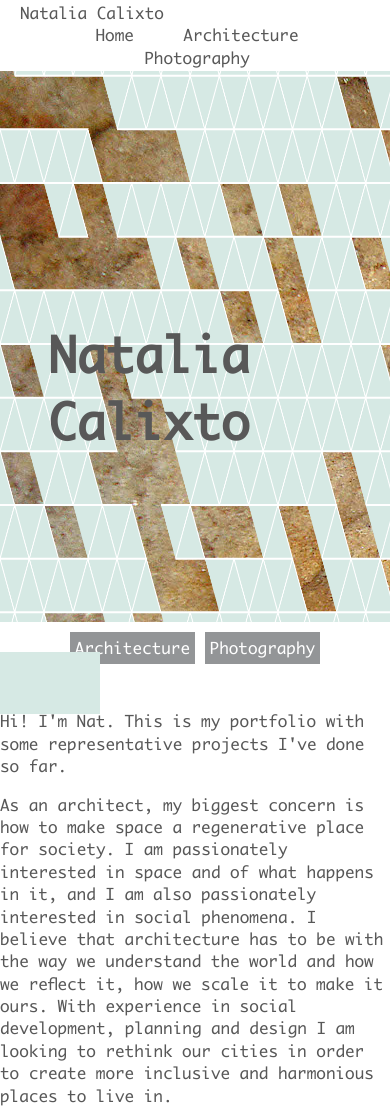
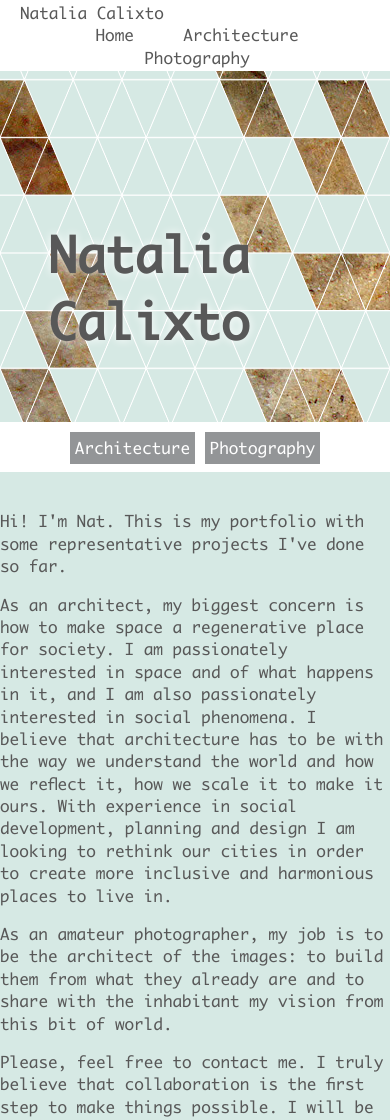
Before and after one commit to abcsds/NataliaCalixto, a Jekyll site: the page built from index.html, in a window 390 px wide. Shown: the top 1120 px of the page. Built offline with Jekyll 4.4.1, drawn with Linux system fonts in a browser that asks for light colours.

Commit message:
Finish non-responsive index

```diff
--- a/_config.yaml
+++ b/_config.yaml
@@ -14,7 +14,7 @@ sections:
 
 # Social
 name: Natalia Calixto
-email: nat.ccs14@gmail.com
+email: contact@NataliaCalixto.com
 # twitter_username: ""
 # github_username:  ""
 # googlep_username: ""
--- a/_sass/_base.scss
+++ b/_sass/_base.scss
@@ -198,7 +198,26 @@ html {
 .col-12 {
     width: 100%;
 }
-
+@include media-query($on-tablet) {
+  .col-1,
+  .col-2,
+  .col-3,
+  .col-4,
+  .col-5,
+  .col-6,
+  .col-7,
+  .col-8,
+  .col-9,
+  .col-10,
+  .col-11,
+  .col-12 {
+      width: auto;
+      float: none;
+  }
+  .col + .col {
+      margin-left: 0;
+  }
+}
 @include media-query($on-palm) {
   .col-1,
   .col-2,
--- a/_sass/_index.scss
+++ b/_sass/_index.scss
@@ -9,9 +9,9 @@
     padding-left: 3*$base-font-size;
     font-size: 3*$base-font-size;
     margin: 0;
-    -webkit-text-shadow: 0px 0px 10px 4px rgba(255,255,255,1);
-    -moz-text-shadow: 0px 0px 10px 4px rgba(255,255,255,1);
-    text-shadow: 0px 0px 10px 4px rgba(255,255,255,1);
+    -webkit-text-shadow: 0px 0px 10px rgba(255,255,255,1);
+    -moz-text-shadow: 0px 0px 10px rgba(255,255,255,1);
+    text-shadow: 0px 0px 10px rgba(255,255,255,1);
     z-index: 1;
   }
   canvas {
@@ -33,10 +33,14 @@
       color: white;
       text-decoration: none;
       background-color: $link-color;
+      &:hover {
+        text-decoration: underline;
+      }
     }
   }
 }
 #info {
+  background-color: $background-dark;
   .content {
     padding-top: 20px;
     padding-bottom: 20px;
@@ -44,10 +48,43 @@
     padding-left: 100px;
     display: inline;
     width: 70%;
-    background-color: $background-dark;
   }
   .profile-pic {
     display: inline;
-    width: 30%;
+    text-align: center;
+    height: 100%;
+    img {
+      padding-top: 20px;
+      padding-bottom: 20px;
+      max-width: 100%;
+    }
   }
 }
+#contact {
+  height: 200px;
+  vertical-align: middle;
+  .contact-wrapper {
+    text-align: center;
+    vertical-align: middle;
+    height: 100%;
+    padding-top: 15px;
+    h1 {
+      a {
+        text-decoration: none;
+        padding: 5px;
+        text-align: center;
+        color: $text-color;
+        text-decoration: none;
+        &:hover {
+          text-decoration: underline;
+          color: $text-color;
+        }
+      }
+    }
+    hr {
+      border: 0;
+      height: 1px;
+      background-image: linear-gradient(to right, rgba(0, 0, 0, 0), rgba(0, 0, 0, 0.75), rgba(0, 0, 0, 0));
+    }
+  }
+}
--- a/_sass/_nav.scss
+++ b/_sass/_nav.scss
@@ -19,6 +19,9 @@ nav {
     a {
       color: $text-color;
       text-decoration: none;
+      &:hover {
+        text-decoration: underline;
+      }
     }
   }
   .nav-menu {
@@ -32,6 +35,12 @@ nav {
       text-decoration: none;
       padding: 2px 0;
       margin: 0 20px;
+      &:hover {
+        text-decoration: underline;
+      }
     }
   }
 }
+// @include media-query($on-palm) {
+//
+// }
--- a/_sass/_variables.scss
+++ b/_sass/_variables.scss
@@ -17,7 +17,7 @@ $small-font-size:  $base-font-size * 0.875;
 $base-line-height: 1.5;
 $spacing-unit:     30px;
 $nav-height:       22px;
-$section-height:   600px;
+$section-height:   400px;
 
 // Transitions
 $transition-normal: 0.35s ease;
--- a/index.html
+++ b/index.html
@@ -41,14 +41,15 @@ title: Home
       things possible. I will be very glad hearing from you.
     </p>
   </div>
-  <div class="profile-pic col col-4">
-    <img src="{{ site.static_folder }}/img/profile.png" alt="{{ site.name }}" />
+  <div class="profile-pic col col-3">
+    <img src="{{ site.static_folder }}/img/foto.jpg" alt="{{ site.name }}" />
   </div>
 </section>
 
 <section id="contact">
   <div class="contact-wrapper">
-    <a href="mailto:{{ site.email }}">Contact Me</a>
+    <h1><a href="mailto:{{ site.email }}">Contact Me</a></h1>
+    <hr>
   </div>
 </section>
 
```
Also changed, not shown: other parts of index.html (+15 -3 lines), 4 other files.
